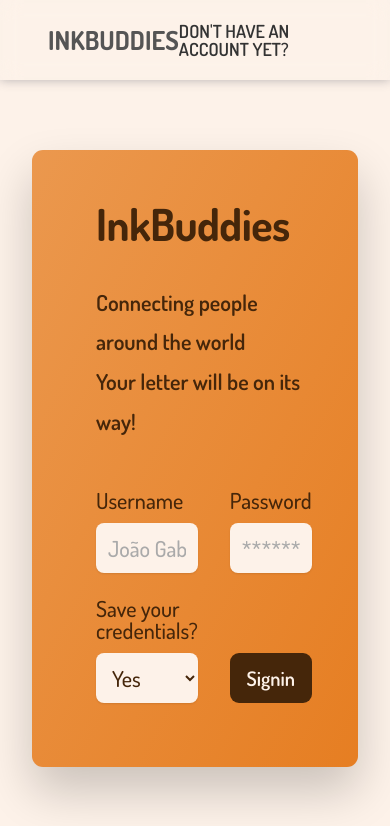
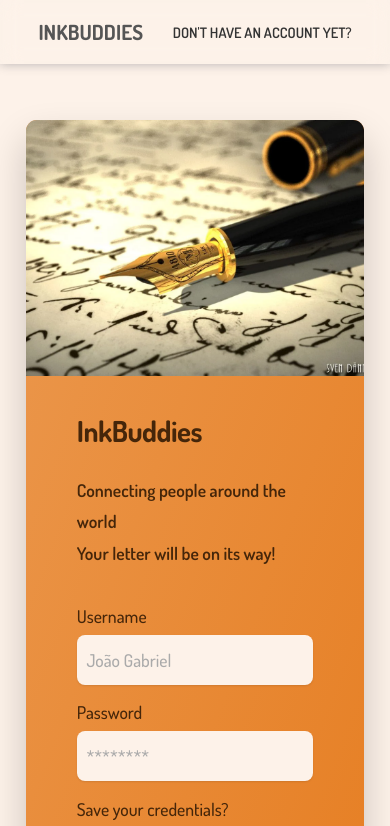
Before and after one commit to JoGabriel-Santos/inkbuddies, a React (Create React App) app in the folder client/: page /signin in a window 390 px wide. Shown: the top 826 px of the page. Built offline with nearby package versions, Linux system fonts and the light colour scheme.

Commit message:
Adding queries.css

```diff
--- a/client/src/styles/queries.css
+++ b/client/src/styles/queries.css
@@ -0,0 +1,264 @@
+@media (max-width: 1780px) {
+    .users {
+        grid-template-columns: repeat(3, 2fr) !important;
+    }
+}
+
+@media (max-width: 1440px) {
+    .users {
+        grid-template-columns: repeat(2, 2fr) !important;
+    }
+}
+
+/* Below 1366px (Smaller desktops) */
+
+@media (max-width: 1366px) {
+
+    .hero {
+        max-width: 120rem;
+    }
+
+    .heading-primary {
+        font-size: 3.3rem;
+    }
+
+    .gallery {
+        grid-template-columns: repeat(2, 1fr);
+    }
+}
+
+/* Below 1200px (Landscape tablets) */
+
+@media (max-width: 1200px) {
+    html {
+        font-size: 56.25%;
+    }
+
+    .cta {
+        grid-template-columns: 1fr;
+    }
+
+    .cta-form {
+        grid-template-columns: 1fr !important;
+    }
+
+    .grid {
+        column-gap: 4.8rem;
+        row-gap: 6.4rem;
+    }
+
+    .hero {
+        gap: 6.4rem;
+        grid-template-columns: 1fr;
+        padding: 0 8rem;
+    }
+
+    .header {
+        padding: 0 3.2rem;
+    }
+
+    .heading-secondary {
+        font-size: 3.6rem;
+    }
+
+    .heading-tertiary {
+        font-size: 2.4rem;
+    }
+
+    .main-navigation-list {
+        gap: 3.2rem;
+    }
+
+    .testimonials-container {
+        padding: 9.6rem 3.2rem
+    }
+}
+
+/* Below 940 (Tablets) */
+
+@media (max-width: 940px) {
+    html {
+        font-size: 50%;
+    }
+
+    .button--form {
+        margin-top: 1.2rem;
+    }
+
+    .button-navigation-mobile {
+        display: block;
+        z-index: 9999;
+    }
+
+    .cta {
+        grid-template-columns: 1fr !important;
+    }
+
+    .cta-form {
+        grid-template-columns: 1fr;
+    }
+
+    .gallery {
+        grid-template-columns: repeat(6, 1fr);
+    }
+
+    .section-hero {
+        height: auto !important;
+    }
+
+    .users {
+        grid-template-columns: repeat(1, 2fr) !important;
+    }
+
+    .section-users {
+        padding: 15rem 5rem 0 5rem !important;
+    }
+
+    .hero {
+        gap: 6.4rem !important;
+        grid-template-columns: 1fr !important;
+        padding: 15rem 8rem !important;
+    }
+
+    .hero-text-box,
+    .hero-image-box {
+        text-align: center;
+    }
+
+    .hero-image {
+        width: 60%;
+    }
+
+    .logos img {
+        height: 2.4rem;
+
+    }
+
+    .main-navigation {
+        background-color: rgba(255, 255, 255, 0.9);
+        position: absolute;
+        top: 0;
+        left: 0;
+        height: 100vh;
+        transform: translateX(100%);
+        width: 100%;
+
+        align-items: center;
+        display: flex;
+        justify-content: center;
+        opacity: 0;
+        pointer-events: none;
+        transition: all 0.5s ease-in;
+        visibility: hidden;
+    }
+
+    .main-navigation-list {
+        flex-direction: column;
+        gap: 4.8rem;
+    }
+
+    .nav-open .main-navigation {
+        opacity: 1;
+        pointer-events: auto;
+        visibility: visible;
+        transform: translateX(0);
+    }
+
+    .nav-open .icon-navigation-mobile[name="close-outline"] {
+        display: block;
+    }
+
+    .nav-open .icon-navigation-mobile[name="menu-outline"] {
+        display: none;
+    }
+
+    .main-navigation-link:link,
+    .main-navigation-link:visited {
+        font-size: 3rem;
+    }
+
+    .adoption-content {
+        padding: 2.4rem 3.2rem 3.2rem 3.2rem
+    }
+}
+
+/* Below 704 (Smaller tablets) */
+
+@media (max-width: 704px) {
+    .grid--3-cols, .grid--4-cols {
+        grid-template-columns: repeat(2, 1fr);
+    }
+
+    .heading-secondary {
+        margin-bottom: 4.8rem;
+    }
+
+    .grid--footer {
+        grid-template-columns: repeat(6, 1fr);
+    }
+
+    .address-column,
+    .logo-column {
+        grid-column: span 3;
+    }
+
+    .nav-column {
+        grid-column: span 2;
+        grid-row: 1;
+        margin-bottom: 3.2rem;
+    }
+}
+
+/* Below 544 (Phones) */
+
+@media (max-width: 544px) {
+    .button,
+    .button:link,
+    .button:visited {
+        padding: 2.4rem 1.6rem;
+    }
+
+    .cta {
+        grid-template-columns: 1fr;
+    }
+
+    .cta-image-box {
+        grid-row: 1;
+        height: 32rem;
+    }
+
+    .cta-text-box {
+        padding: 3.2rem;
+    }
+
+    .gallery {
+        gap: 1.2rem;
+        grid-template-columns: repeat(4, 1fr);
+    }
+
+    .grid {
+        row-gap: 4.8rem;
+    }
+
+    .grid--2-cols,
+    .grid--3-cols,
+    .grid--4-cols {
+        grid-template-columns: repeat(1, 1fr);
+    }
+
+    .hero {
+        padding: 0 3.2rem;
+    }
+
+    .hero-image {
+        width: 80%;
+    }
+
+    .logos img {
+        height: 1.2rem;
+    }
+
+    .section-hero {
+        padding: 2.4rem 0 6.4rem 0;
+    }
+}
```
